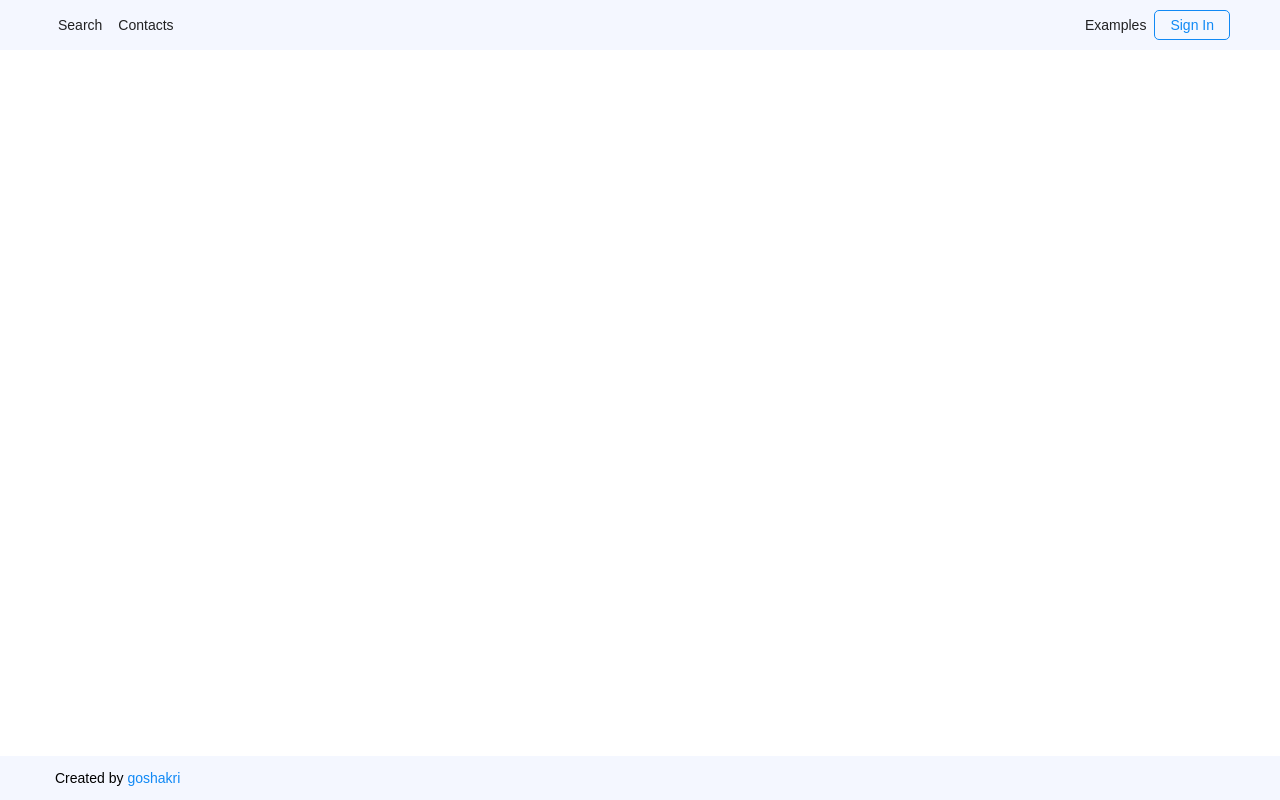
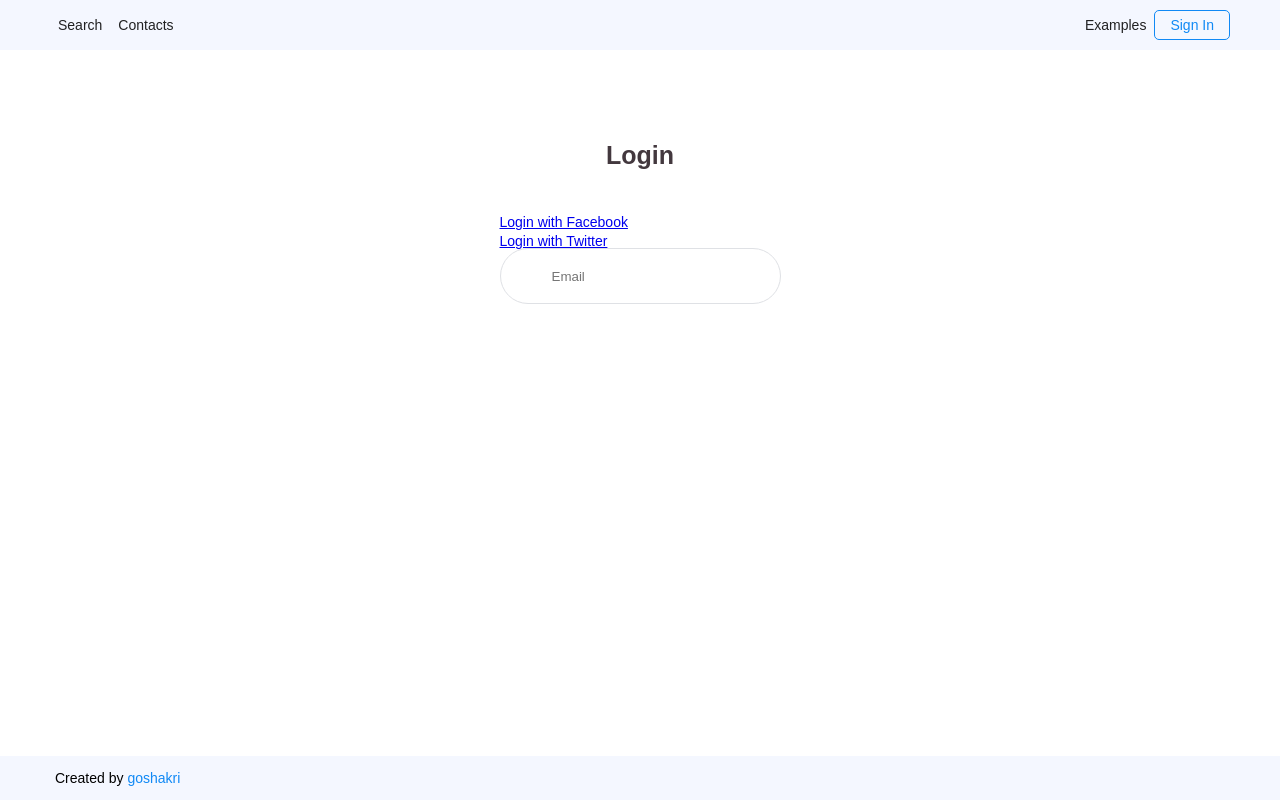
Before and after one commit to goshakri/google-Home-page1, a React (Create React App) app: page /SignIn in a window 1280 px wide. Built offline with nearby package versions, Linux system fonts and the light colour scheme.

Commit message:
Created 1/3 register

```diff
--- a/src/SignIn.js
+++ b/src/SignIn.js
@@ -10,7 +10,24 @@ function SignIn() {
       <main className="Page-content">
         <div className="Section">
           <div className="Section-content">
+            <div className="WrapLogin u-pt-90">
+              <form className="Form">
+                <span className="Text Text--login u-pb-40">Login</span>
 
+                <div className="u-pt-5">
+                  <a href="#">Login with Facebook</a>
+                </div>
+
+                <div className="u-pt-5">
+                  <a href="#">Login with Twitter</a>
+                </div>
+
+                <div className="Input">
+                  <input className="Field Field--register" type="text" name="email" placeholder="Email" ></input>
+                </div>
+
+              </form>
+            </div>
           </div>
         </div>
       </main>
--- a/src/index.scss
+++ b/src/index.scss
@@ -15,5 +15,6 @@
 @import './stylesheets/modules/_Register.scss';
 @import './stylesheets/modules/_Text.scss';
 @import './stylesheets/modules/_Logo.scss';
+@import './stylesheets/modules/_WrapLogin.scss';
 
 @import './stylesheets/_utilities.scss';
--- a/src/stylesheets/_utilities.scss
+++ b/src/stylesheets/_utilities.scss
@@ -22,6 +22,10 @@
   }
 
   &-pt {
+    &-5 {
+      padding-top: 5px;
+    }
+
     &-10 {
       padding-top: 10px;
     }
@@ -40,6 +44,22 @@
 
     &-50 {
       padding-top: 50px;
+    }
+
+    &-60 {
+      padding-top: 60px;
+    }
+
+    &-70 {
+      padding-top: 70px;
+    }
+
+    &-80 {
+      padding-top: 80px;
+    }
+
+    &-90 {
+      padding-top: 90px;
     }
   }
 
--- a/src/stylesheets/modules/_Field.scss
+++ b/src/stylesheets/modules/_Field.scss
@@ -43,4 +43,15 @@
     background: none;
     padding-bottom: 10px;
   }
+
+  &--register {
+    border-radius: 31px;
+    background-color: #fff;
+    width: 100%;
+    display: block;
+    box-shadow: none;
+    height: 56px;
+    padding: 0 51px;
+    border: 1px solid #dfe1e5;
+  }
 }
--- a/src/stylesheets/modules/_Text.scss
+++ b/src/stylesheets/modules/_Text.scss
@@ -1,3 +1,12 @@
 .Text {
   font-size: 13px;
+
+  &--login {
+    font-size: 25px;
+    font-weight: bold;
+    display: block;
+    text-align: center;
+    color: #43383e;
+    line-height: 1.2;
+  }
 }
--- /dev/null
+++ b/src/stylesheets/modules/_WrapLogin.scss
@@ -0,0 +1,5 @@
+.WrapLogin {
+	display: flex;
+	width: 100%;
+	justify-content: center;
+}
```
